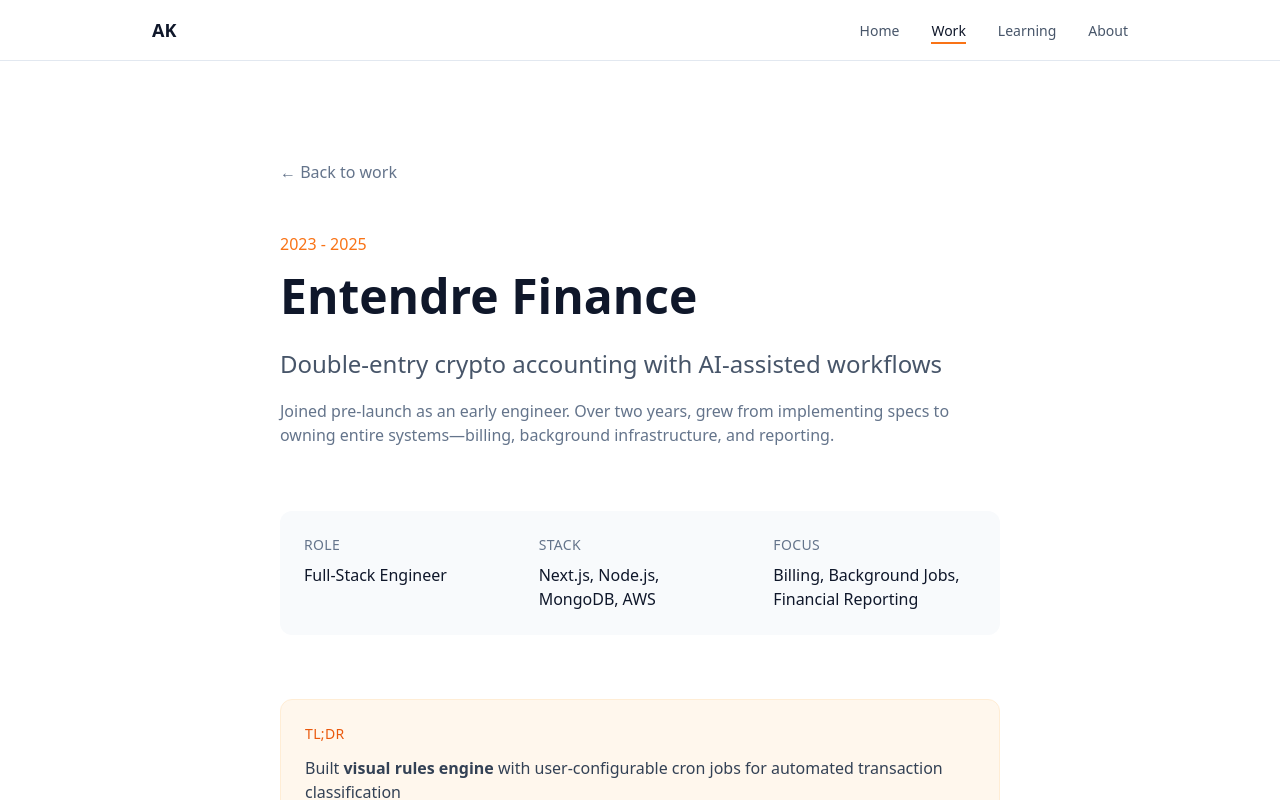
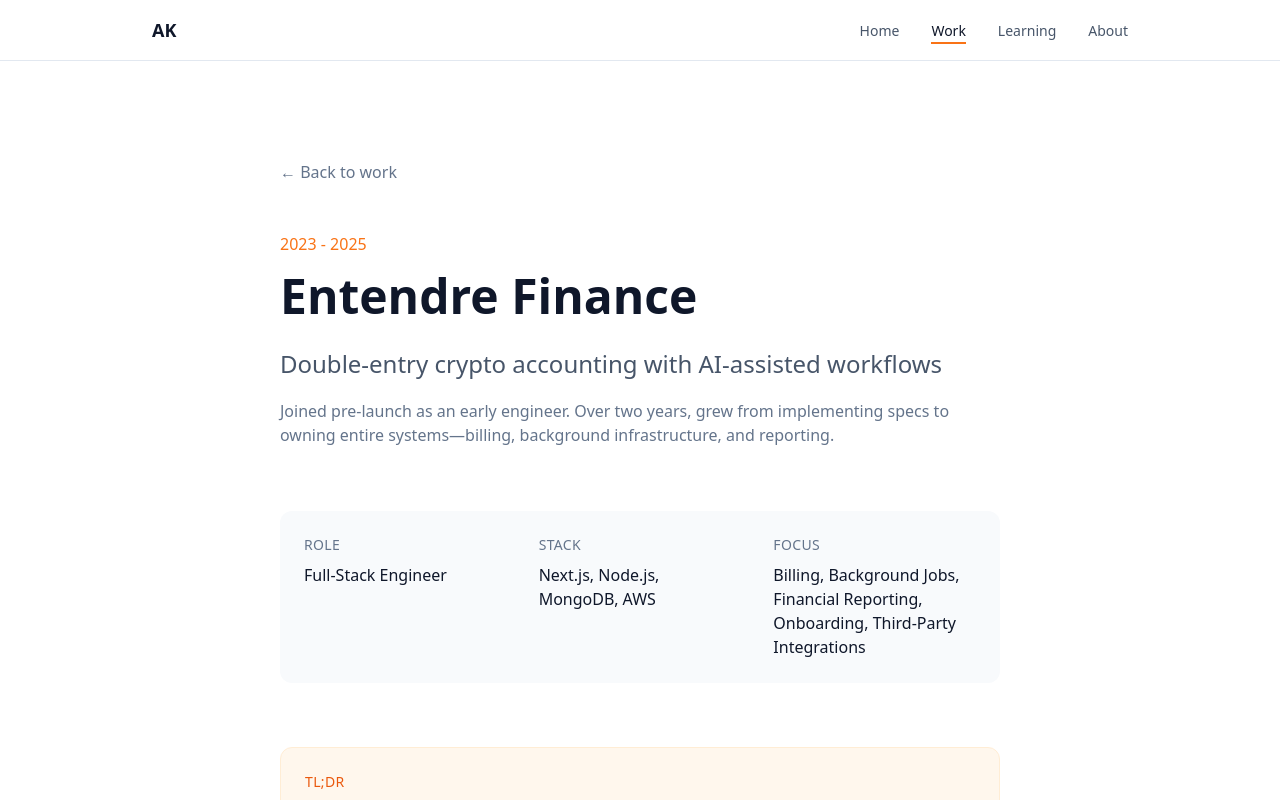
Before and after one commit to akshay-nm/akshay-ooo, a Next.js app: page /work/entendre in a window 1280 px wide. Shown: the top 800 px of the page. Built offline with nearby package versions, Linux system fonts and the light colour scheme; a web font is replaced by a local one.

Commit message:
Add Onboarding and Third-Party Integrations to Entendre focus
https://claude.ai/code/session_01WzmYWT7MawB5keUqYRuBnA

```diff
--- a/src/app/work/entendre/page.tsx
+++ b/src/app/work/entendre/page.tsx
@@ -72,7 +72,7 @@ export default function EntendreCase() {
           </div>
           <div>
             <h3 className="text-sm font-medium text-slate-500 uppercase tracking-wide mb-2">Focus</h3>
-            <p className="text-slate-900">Billing, Background Jobs, Financial Reporting</p>
+            <p className="text-slate-900">Billing, Background Jobs, Financial Reporting, Onboarding, Third-Party Integrations</p>
           </div>
         </motion.div>
 
```
